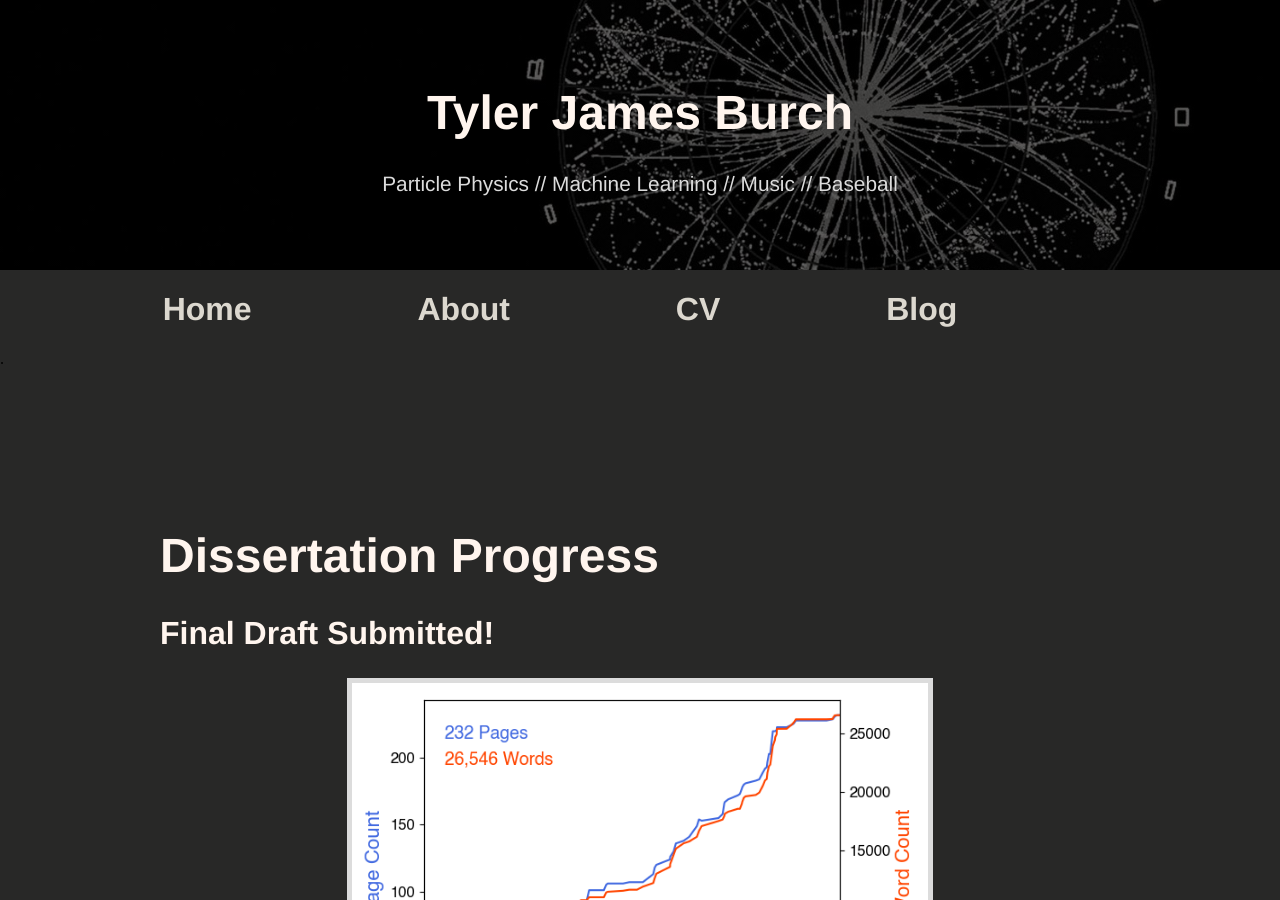
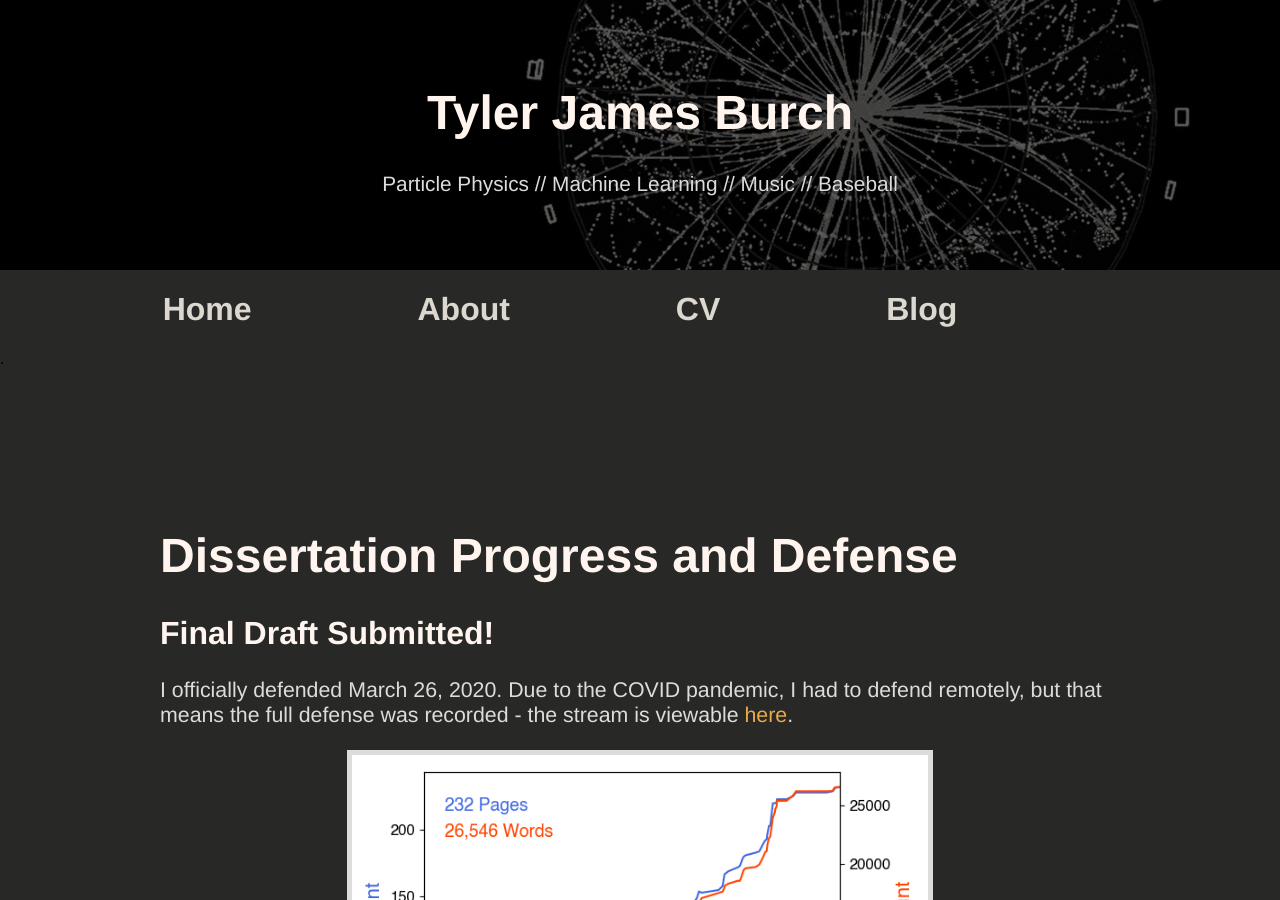
Before and after one commit to tjburch/tjburch.github.io, a Jekyll site: the page built from _other/dissertationProgress.md, in a window 1280 px wide and 900 px high. Built offline with Jekyll 4.4.1, drawn with Linux system fonts in a browser that asks for light colours; comment, search, counter and statistics services are not loaded.

Commit message:
Add link to dissertation defense

```diff
--- a/_other/dissertationProgress.md
+++ b/_other/dissertationProgress.md
@@ -1,6 +1,6 @@
 ---
 layout: other
-title: "Dissertation Progress"
+title: "Dissertation Progress and Defense"
 date: 2020-04-04
 #categories: Misc
 #tags: [misc]
@@ -8,6 +8,8 @@ date: 2020-04-04
 
 ## Final Draft Submitted!
 
+I officially defended March 26, 2020. Due to the COVID pandemic, I had to defend remotely, but that means the full defense was recorded - the stream is viewable [here](https://www.youtube.com/watch?v=m_e5al-Q5Cw).
+
 <img src="/blogimages/dissertationProgress.png" alt="" class="center" border="5" style="width:60%;"/>
 
 Last Update: Sat Apr  4 14:29:44 CDT 2020
```
